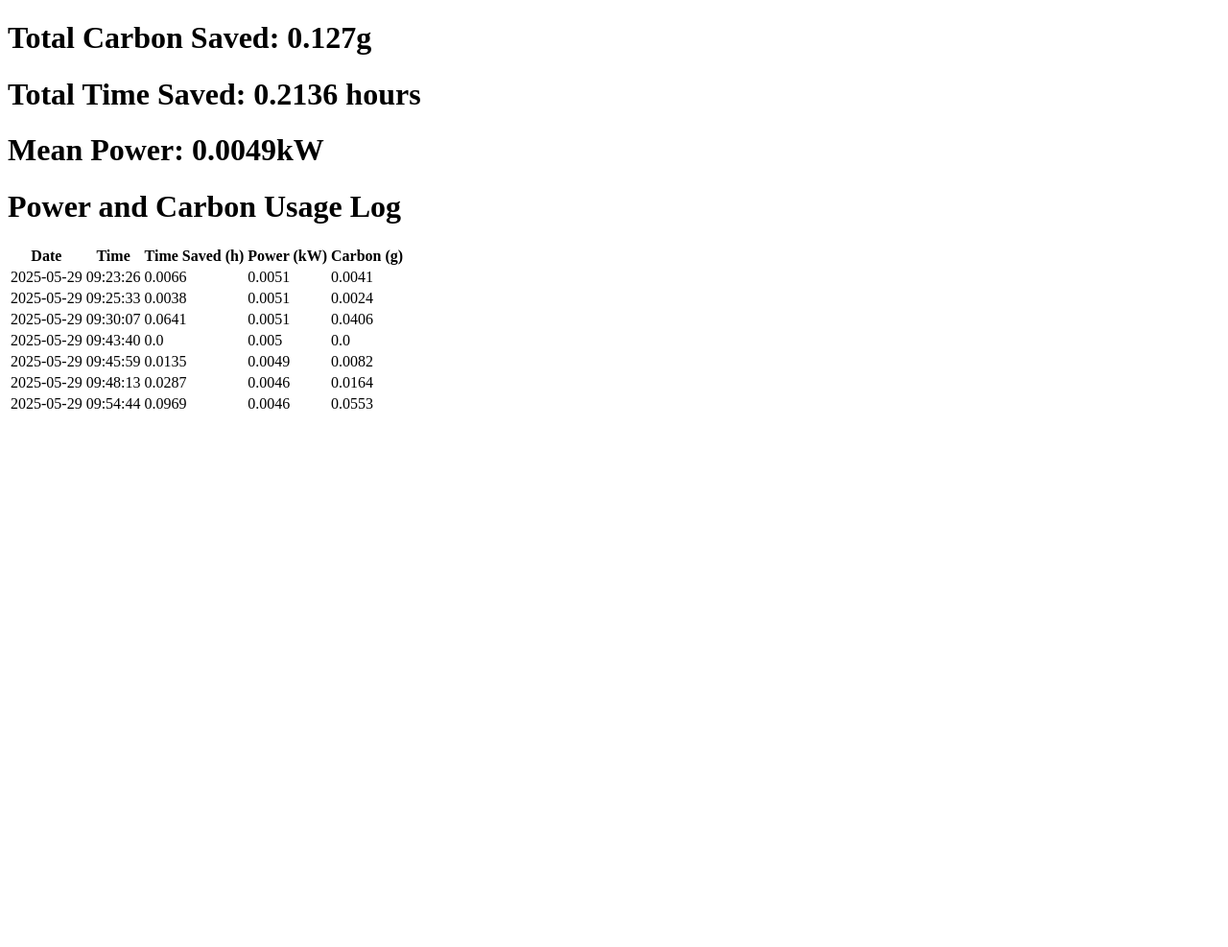
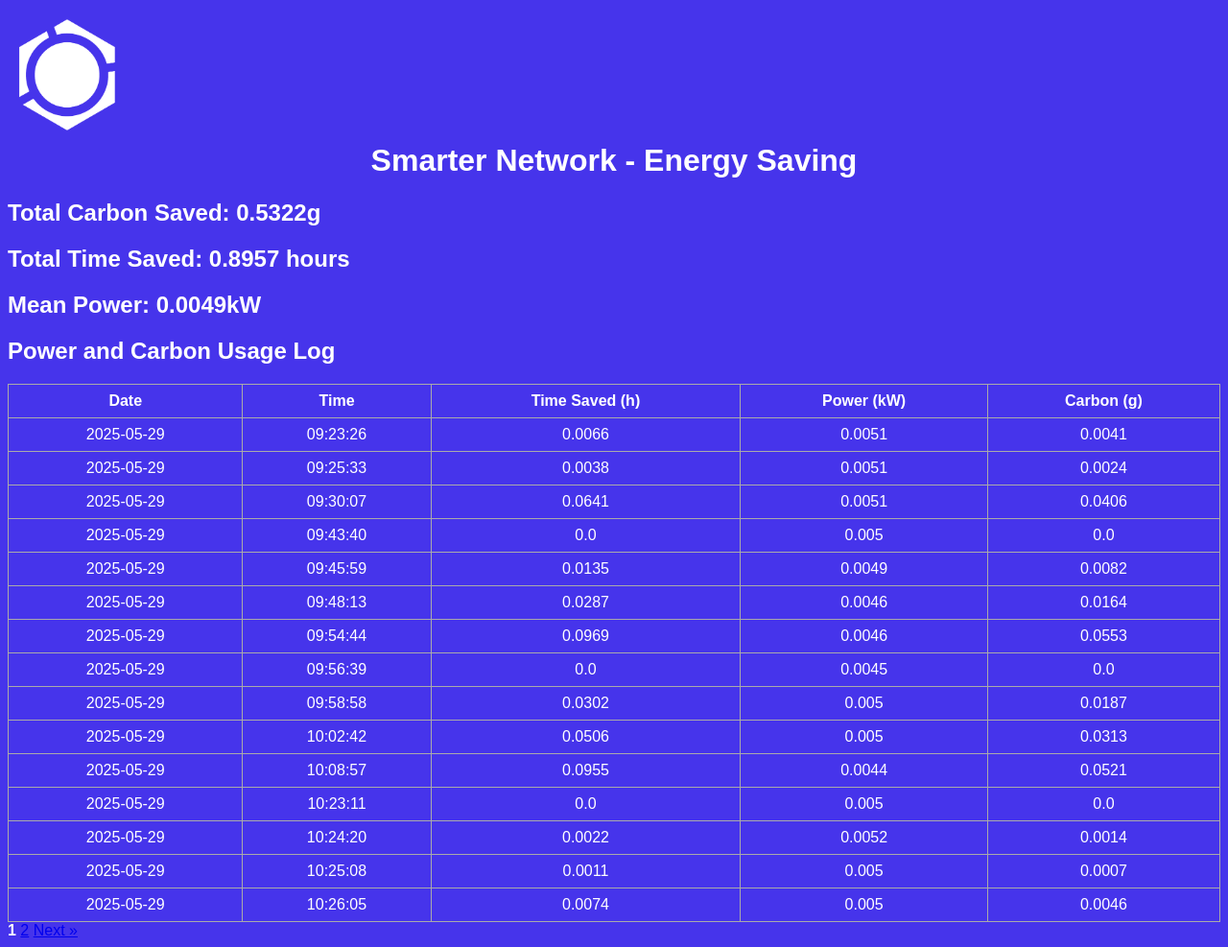
Before and after one commit to willj768/Work-Experience, a Flask app: page / in a window 1280 px wide. Shown: the whole page at 96% size. Before the commit the page ends 426 px from the top, so only its background shows below. Run offline with Flask 3, Linux system fonts and the light colour scheme.

Commit message:
improved html and added css

```diff
--- a/pir.py
+++ b/pir.py
@@ -139,9 +139,8 @@
     now = datetime.datetime.now()
     weekday = now.weekday()
     hour = now.hour
-    #return hour < 6 or hour > 20, weekday >= 5
-    return hour > 0
-    #return weekday <= 5
+    return hour < 6 or hour > 20, weekday >= 5
+    #return True
 
 def logMotion(logData):
     df = pd.DataFrame(logData, columns=["Event","Date", "Time"])
--- a/power.csv
+++ b/power.csv
@@ -6,3 +6,16 @@
 2025-05-29,09:45:59,0.0135,0.0049,0.0082
 2025-05-29,09:48:13,0.0287,0.0046,0.0164
 2025-05-29,09:54:44,0.0969,0.0046,0.0553
+2025-05-29,09:56:39,0.0,0.0045,0.0
+2025-05-29,09:58:58,0.0302,0.005,0.0187
+2025-05-29,10:02:42,0.0506,0.005,0.0313
+2025-05-29,10:08:57,0.0955,0.0044,0.0521
+2025-05-29,10:23:11,0.0,0.005,0.0
+2025-05-29,10:24:20,0.0022,0.0052,0.0014
+2025-05-29,10:25:08,0.0011,0.005,0.0007
+2025-05-29,10:26:05,0.0074,0.005,0.0046
+2025-05-29,10:28:57,0.004,0.0049,0.0025
+2025-05-29,10:47:36,0.2961,0.0049,0.1799
+2025-05-29,10:53:04,0.0825,0.0045,0.046
+2025-05-29,10:58:52,0.0849,0.005,0.0526
+2025-05-29,11:01:02,0.0276,0.0045,0.0154
--- a/script.py
+++ b/script.py
@@ -1,7 +1,9 @@
-from flask import Flask, render_template, jsonify
+from flask import Flask, render_template, jsonify, request
 import pandas as pd
+import math
 
 app = Flask(__name__)
+LOGS_PER_PAGE = 15
 
 def importCSV():
     df = pd.read_csv("power.csv")
@@ -11,17 +13,26 @@
     totalCarbon = round(totalCarbon, 4)
     totalTime = round(totalTime, 4)
     meanPower = round(meanPower, 4)
-    return df.values.tolist(), totalCarbon, totalTime, meanPower
+    return df, totalCarbon, totalTime, meanPower
 
 @app.route("/api/powerTable")
 def powerAPI():
-    powerData, totalCarbon, totalTime, meanPower = importCSV()
+    df, totalCarbon, totalTime, meanPower = importCSV()
     return jsonify(powerData, totalCarbon, totalTime, meanPower)
 
 @app.route("/")
 def home():
-    powerData, totalCarbon, totalTime, meanPower = importCSV()
-    return render_template("script.html", powerTable=powerData, totalCarbon=totalCarbon, totalTime=totalTime, meanPower=meanPower)
+    page = request.args.get("page", default=1, type=int)
+    df, totalCarbon, totalTime, meanPower = importCSV()
+
+    totalEntries = len(df)
+    totalPages = math.ceil(totalEntries / LOGS_PER_PAGE)
+
+    start = (page - 1) * LOGS_PER_PAGE
+    end = start + LOGS_PER_PAGE
+    pageData = df.iloc[start:end].values.tolist()
+
+    return render_template("script.html", powerTable=pageData, totalCarbon=totalCarbon, totalTime=totalTime, meanPower=meanPower, currentPage=page, totalPages=totalPages)
 
 if __name__ == "__main__":
     app.run(debug=True)
--- /dev/null
+++ b/static/styles.css
@@ -0,0 +1,52 @@
+.logo {
+    position: absolute;
+    top: 20px;
+    left: 20px;
+    max-width: 100px;
+    height: auto;
+}
+
+body {
+    font-family: Arial, Helvetica, sans-serif;
+    background-color: #4634EB;
+    color: white;
+    padding-top: 120px;
+}
+
+
+table {
+    border-collapse: collapse;
+    width: 100%;
+}
+
+th, td {
+    border: 1px solid #aaa;
+    padding: 8px;
+    text-align: center;
+}
+
+h1 {
+    text-align: center;
+}
+
+.pagination {
+    margin-top: 20px;
+    text-align: center;
+}
+
+.pagination a, .pagination strong {
+    margin: 0 5px;
+    padding: 5px 10px;
+    text-decoration: none;
+    border: 1px solid #ccc;
+    border-radius: 4px;
+}
+
+.pagination strong {
+    background-color: #ddd;
+    font-weight: bold;
+}
+
+.pagination a:hover {
+    background-color: #f0f0f0;
+}
--- a/templates/script.html
+++ b/templates/script.html
@@ -3,12 +3,15 @@
 <head>
     <meta charset="UTF-8">
     <title>Power and Carbon Usage</title>
+    <link rel="stylesheet" href="{{ url_for('static', filename='styles.css') }}">
     </head>
 <body>
-    <h1>Total Carbon Saved: {{ totalCarbon }}g</h1>
-    <h1>Total Time Saved: {{ totalTime }} hours</h1>
-    <h1>Mean Power: {{ meanPower }}kW</h1>
-    <h1>Power and Carbon Usage Log</h1>
+    <img src="{{ url_for('static', filename='images/opticore.png') }}" alt="opticore logo" class="logo">
+    <h1>Smarter Network - Energy Saving</h1>
+    <h2>Total Carbon Saved: {{ totalCarbon }}g</h2>
+    <h2>Total Time Saved: {{ totalTime }} hours</h2>
+    <h2>Mean Power: {{ meanPower }}kW</h2>
+    <h2>Power and Carbon Usage Log</h2>
     <table>
         <thead>
             <tr>
@@ -31,5 +34,22 @@
             {% endfor %}
         </tbody>
     </table>
+    <div>
+    {% if currentPage > 1 %}
+        <a href="/?page={{ currentPage - 1 }}">« Prev</a>
+    {% endif %}
+
+    {% for p in range(1, totalPages + 1) %}
+        {% if p == currentPage %}
+            <strong>{{ p }}</strong>
+        {% else %}
+            <a href="/?page={{ p }}">{{ p }}</a>
+        {% endif %}
+    {% endfor %}
+
+    {% if currentPage < totalPages %}
+        <a href="/?page={{ currentPage + 1 }}">Next »</a>
+    {% endif %}
+</div>
 </body>
 </html>
```
Also changed, not shown: logs.csv (+40 -0 lines), static/images/opticore.png (added).
